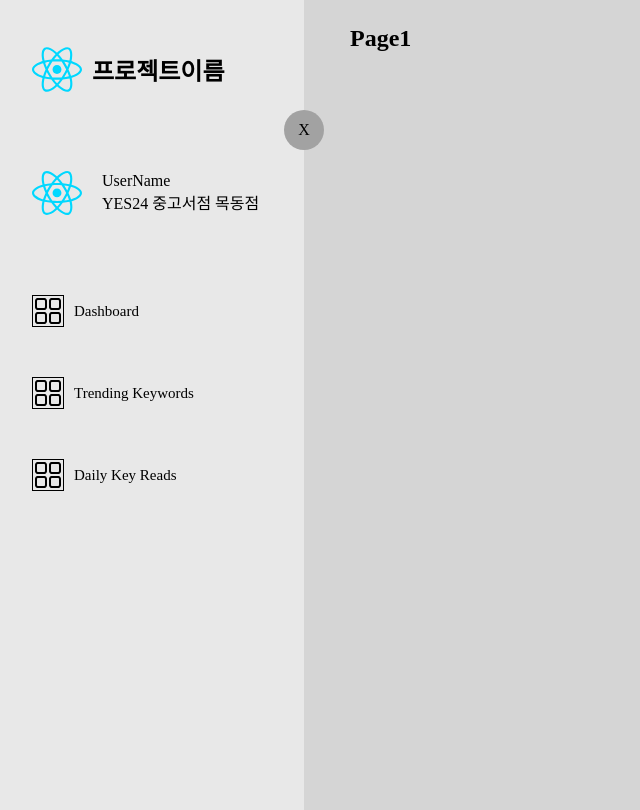
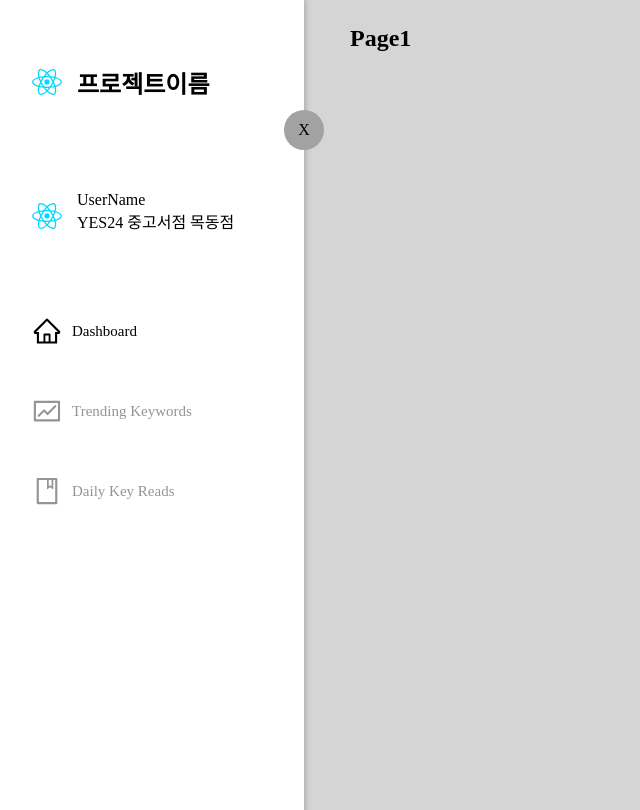
Before and after one commit to LeeJE20/Trend24-Clone, a React (Vite) app in the folder Frontend/: page /main in a window 1280 px wide. Shown: the whole page, without its empty margins (0-640 px from the left). Built offline with nearby package versions, Linux system fonts and the light colour scheme.

Commit message:
:art: Feat: 사이드바 gsap 애니메이션 적용

```diff
--- a/Frontend/src/components/Layout/Sidebar.tsx
+++ b/Frontend/src/components/Layout/Sidebar.tsx
@@ -1,38 +1,32 @@
-import React from "react";
+import React, { useEffect, useRef } from "react";
 import styled from "styled-components";
 import logoImg from "../../assets/react.svg";
-import { Link } from "react-router-dom";
-import { RxDashboard } from "react-icons/rx";
+import { Link, useLocation } from "react-router-dom";
+import { AiOutlineHome, AiOutlineFund, AiOutlineBook } from "react-icons/ai";
+import { gsap } from "gsap";
 
-const SidebarContainer = styled.div<{ sidebarOpen: boolean }>`
+const SidebarContainer = styled.div`
   position: fixed;
   top: 0;
   left: 0;
   padding: 2rem 2rem;
-  width: ${(props) => (props.sidebarOpen ? "15rem" : "3rem")};
-  height: 100vh;
-  background-color: #e8e8e8;
+  width: 15rem;
+  height: 100%;
+  background-color: white;
   transition: width 0.5s ease;
-
-  @keyframes collapseSidebar {
-    from {
-      width: 15rem;
-    }
-    to {
-      width: 3rem;
-    }
-  }
-
-  animation: ${(props) =>
-    props.sidebarOpen ? "none" : `collapseSidebar 0.5s ease`};
+  box-shadow: 1px 0px 5px 1px #67676755;
 `;
 
 const Logo = styled.div`
   display: flex;
   margin-bottom: 4rem;
+  height: 100px;
+  align-items: center;
   img {
-    width: 50px;
-    margin-right: 10px;
+    width: 30px;
+  }
+  h2 {
+    margin-left: 15px;
   }
 `;
 
@@ -54,15 +48,18 @@ const ProfileContainer = styled.div`
   display: flex;
   flex-direction: row;
   align-items: center;
-  margin-bottom: 5rem;
+  margin-bottom: 10vh;
+  height: 40px;
   img {
-    width: 50px;
-    margin-right: 20px;
+    width: 30px;
   }
 `;
 const ProfileInfo = styled.div`
   display: flex;
   flex-direction: column;
+  height: 50px;
+  margin-left: 15px;
+  justify-content: center;
 `;
 
 const ContentContainer = styled.div``;
@@ -71,16 +68,18 @@ const SideLinkContainer = styled.div`
   margin: 50px 0;
   display: flex;
   align-items: center;
+  color: #949494;
   :hover {
-    box-shadow: inset 0 0 0 1px #e5e5e5;
+    color: black;
   }
 `;
 
-const SideLink = styled(Link)`
+const SideLink = styled(Link)<{ $isActive: boolean }>`
   display: flex;
   align-items: center;
   text-decoration: none;
-  color: inherit;
+  width: 100%;
+  color: ${(props) => (props.$isActive ? "black" : "inherit")};
   font-size: 16px;
 `;
 
@@ -88,7 +87,6 @@ const SideLinkIcon = styled.div`
   display: flex;
   margin-right: 10px;
   font-size: 30px;
-  border: solid 1px black;
 `;
 
 const SideLinkLabel = styled.span`
@@ -103,31 +101,60 @@ interface SidebarProps {
 }
 
 function Sidebar({ sidebarOpen, setSidebarOpen }: SidebarProps) {
+  const location = useLocation();
+  const logoTextRef = useRef(null);
+  const sidebarRef = useRef(null);
+  const profileTextRef = useRef(null);
+  const sideLinkLabelRefs = useRef<(HTMLSpanElement | null)[]>([]);
+
+  useEffect(() => {
+    const tl = gsap.timeline();
+    const list = [
+      logoTextRef.current,
+      profileTextRef.current,
+      ...sideLinkLabelRefs.current,
+    ];
+
+    if (sidebarOpen) {
+      tl.to(sidebarRef.current, { width: "15rem", duration: 0.01 })
+        .to(logoTextRef.current, {})
+        .set(list, { display: "block" })
+        .to(list, { opacity: 1 });
+    } else {
+      tl.to(list, { opacity: 0, duration: 0.01 })
+        .set(list, { display: "none" })
+        .to(sidebarRef.current, { width: "2rem" })
+        .totalDuration(0.01);
+    }
+  }, [sidebarOpen]);
+
   return (
-    <SidebarContainer sidebarOpen={sidebarOpen}>
+    <SidebarContainer ref={sidebarRef}>
       <Logo>
         <img src={logoImg} />
-        {sidebarOpen ? <h2>프로젝트이름</h2> : ""}
+        <h2 ref={logoTextRef}>프로젝트이름</h2>
       </Logo>
       <CloseButtonContainer onClick={() => setSidebarOpen(!sidebarOpen)}>
         {sidebarOpen ? "X" : "-"}
       </CloseButtonContainer>
       <ProfileContainer>
         <img src={logoImg}></img>
-        {sidebarOpen && (
-          <ProfileInfo>
-            <div>UserName</div>
-            <div>YES24 중고서점 목동점</div>
-          </ProfileInfo>
-        )}
+        <ProfileInfo ref={profileTextRef}>
+          <div>UserName</div>
+          <div>YES24 중고서점 목동점</div>
+        </ProfileInfo>
       </ProfileContainer>
 
       <ContentContainer>
-        {linksArray.map(({ icon, label, to }) => (
+        {linksArray.map(({ icon, label, to }, index) => (
           <SideLinkContainer key={label}>
-            <SideLink to={to}>
+            <SideLink to={to} $isActive={location.pathname == to}>
               <SideLinkIcon>{icon}</SideLinkIcon>
-              {sidebarOpen && <SideLinkLabel>{label}</SideLinkLabel>}
+              <SideLinkLabel
+                ref={(ref) => (sideLinkLabelRefs.current[index] = ref)}
+              >
+                {label}
+              </SideLinkLabel>
             </SideLink>
           </SideLinkContainer>
         ))}
@@ -135,21 +162,20 @@ function Sidebar({ sidebarOpen, setSidebarOpen }: SidebarProps) {
     </SidebarContainer>
   );
 }
-
 const linksArray = [
   {
     label: "Dashboard",
-    icon: <RxDashboard />,
-    to: "/main/page1",
+    icon: <AiOutlineHome />,
+    to: "/main",
   },
   {
     label: "Trending Keywords",
-    icon: <RxDashboard />,
+    icon: <AiOutlineFund />,
     to: "/main/page2",
   },
   {
     label: "Daily Key Reads",
-    icon: <RxDashboard />,
+    icon: <AiOutlineBook />,
     to: "/main/page3",
   },
 ];
```
